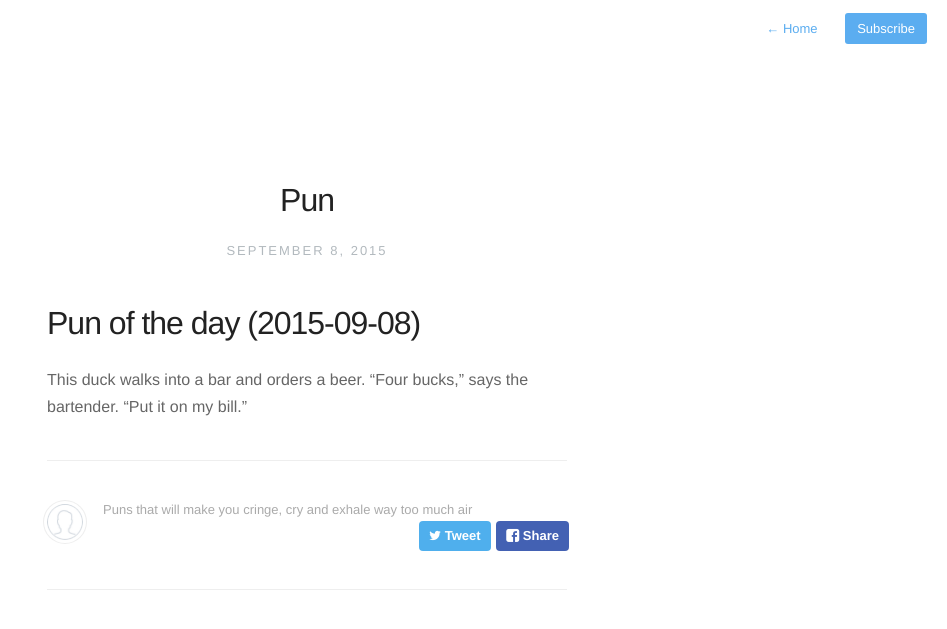
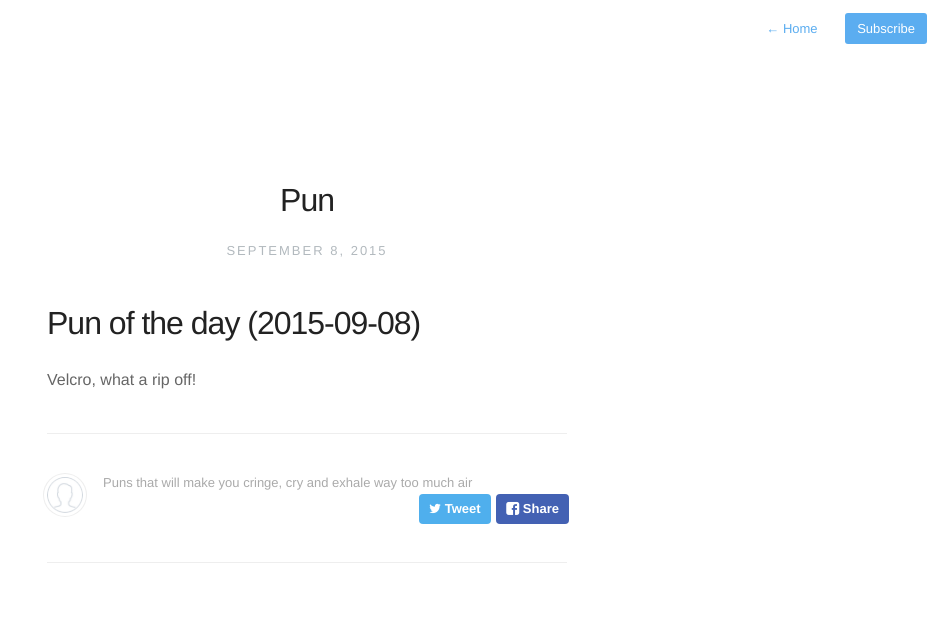
Before and after one commit to kozze89/badpunsintended.com, a Jekyll site: the page built from _posts/2015-09-08-pun.markdown, in a window 1280 px wide. Shown: the top 629 px of the page, without its empty margins (333-1280 px from the left). Built offline with Jekyll 4.4.1, drawn with Linux system fonts in a browser that asks for light colours; nearby versions of some CDN libraries; Markdown is read by kramdown in place of the engine named in the settings.

Commit message:
Added pun for 2015-09-08

```diff
--- a/_posts/2015-09-08-pun.markdown
+++ b/_posts/2015-09-08-pun.markdown
@@ -4,4 +4,4 @@ date:   2015-09-08 12:00:00
 
 # Pun of the day ({{ page.date | date: "%F" }})
 
-This duck walks into a bar and orders a beer. “Four bucks,” says the bartender. “Put it on my bill.”
+Velcro, what a rip off!
--- a/jokes.txt
+++ b/jokes.txt
@@ -19,7 +19,6 @@ I used to be a banker, but then I lost interest.
 I dropped out of communism class because of lousy Marx.
 I got a job at a bakery because I kneaded dough.
 Haunted French pancakes give me the crepes.
-Velcro, what a rip off!
 A cartoonist was found dead in his home. Details are sketchy.
 Venison for dinner again? Oh deer!
 The earthquake in Washington obviously was the government’s fault.
```
